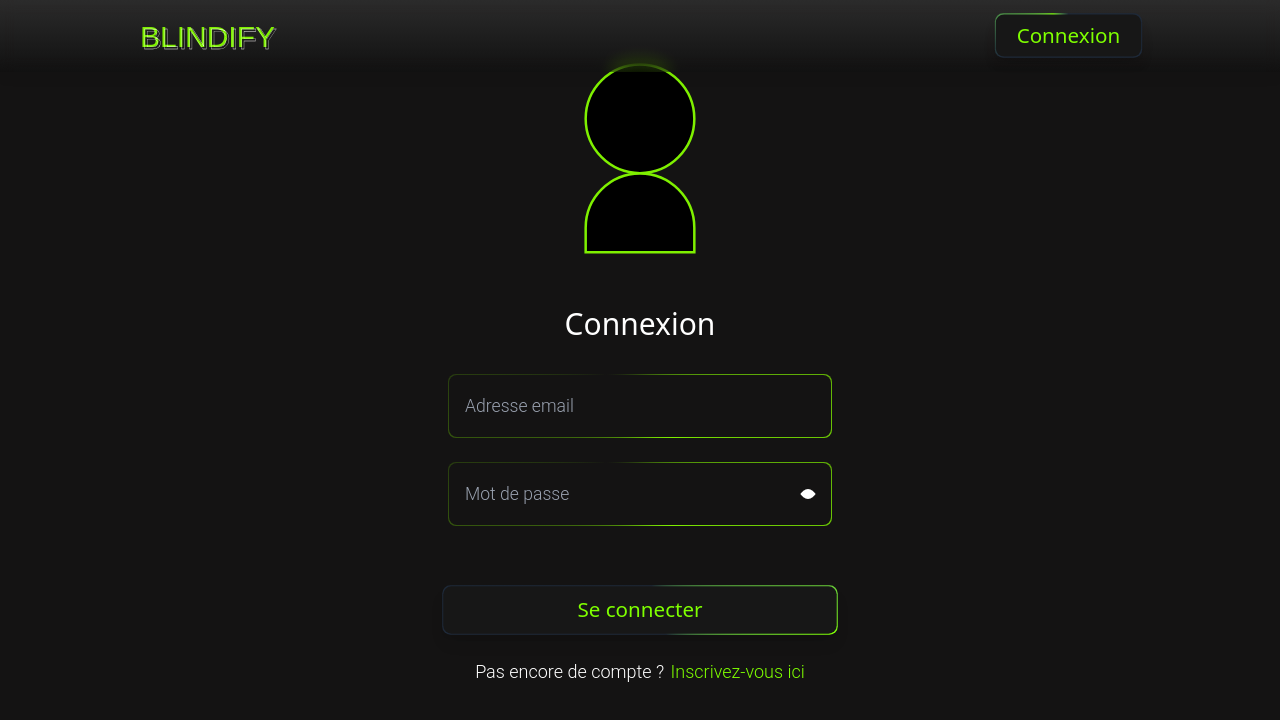
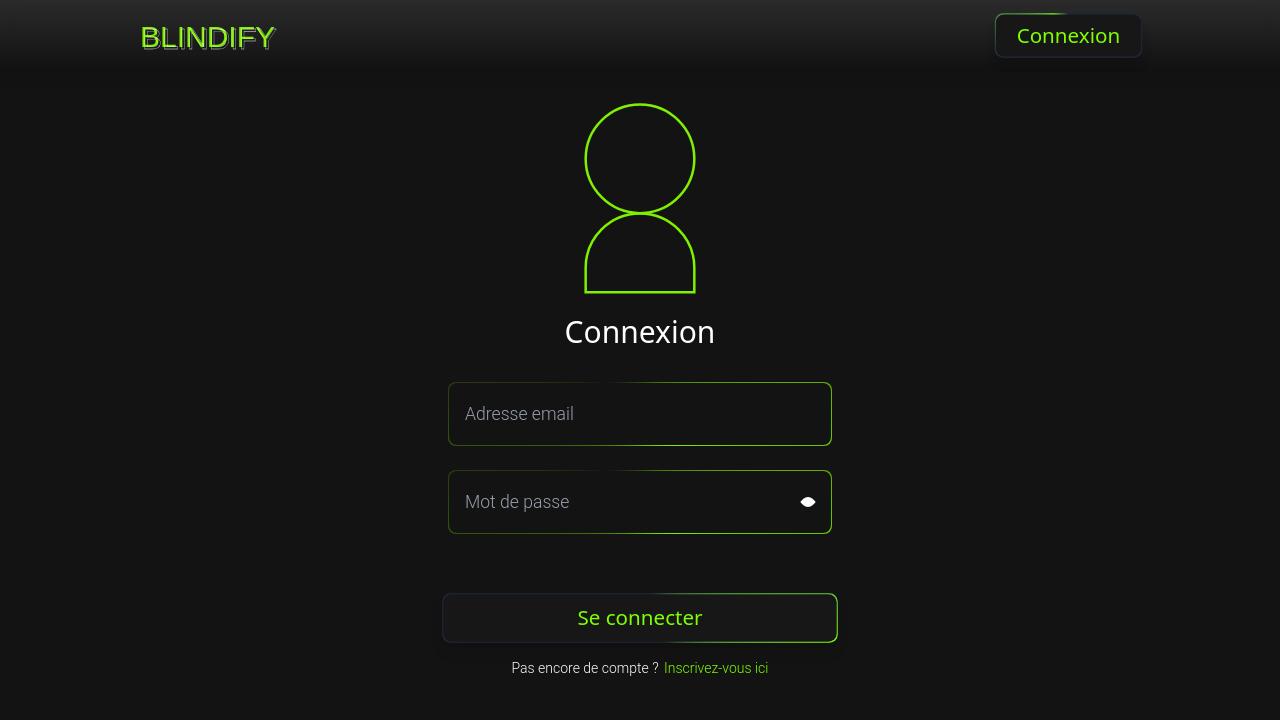
Before and after one commit to AngelHRD/BlindTestProjet, a React (Vite) app: page /login in a window 1280 px wide. Shown: the top 720 px of the page. Built offline with nearby package versions, Linux system fonts and the light colour scheme; a web font is replaced by a local one.

Commit message:
connexion & inscription animation

```diff
--- /dev/null
+++ b/src/pages/auth/cssauth/LoginAndRegister.css
@@ -0,0 +1,28 @@
+@keyframes drawCircle {
+    0% {
+        stroke-dasharray: 0, 136.3; /* Pas de tirets visibles au début */
+        stroke-dashoffset: 240; /* Commence à partir du bas (75% de la circonférence) */
+    }
+    100% {
+        stroke-dasharray: 136.3, 0; /* Le tiret couvre toute la circonférence */
+        stroke-dashoffset: 240; /* Le tracé se termine à la fin du cercle */
+    }
+}
+
+.animate-draw-circle {
+    animation: drawCircle 1s ease-in-out forwards;
+}
+
+@keyframes drawBody {
+    0% {
+        stroke-dasharray: 0, 1000; /* Pas de tirets visibles au début */
+        stroke-dashoffset: -140; /* Commence à partir du bas (75% de la circonférence) */
+    }
+    100% {
+        stroke-dasharray: 1000, 0; /* Le tiret couvre toute la circonférence */
+    }
+}
+
+.animate-draw-body {
+    animation: drawBody 1.5s ease-in-out forwards;
+}
--- a/src/pages/auth/login.jsx
+++ b/src/pages/auth/login.jsx
@@ -2,14 +2,25 @@ import * as yup from 'yup';
 import { yupResolver } from '@hookform/resolvers/yup';
 import { useForm } from 'react-hook-form';
 import { Link, useNavigate } from 'react-router-dom';
-import { useState } from 'react';
+import { useState, useEffect } from 'react';
 import ApiRequest from '../../services/api';
 import ButtonPerso from '../../components/ButtonPerso';
+import './cssauth/LoginAndRegister.css';
+import { motion } from 'framer-motion';
 
 function Login() {
     const navigate = useNavigate();
     const [errorMessage, setErrorMessage] = useState(null);
     const [showPassword, setShowPassword] = useState(false);
+    const [isVisible, setIsVisible] = useState(false);
+
+    useEffect(() => {
+        const hidden = setTimeout(() => {
+            setIsVisible(true);
+        }, 670);
+
+        return () => clearTimeout(hidden);
+    }, []);
 
     const schema = yup.object().shape({
         email: yup.string().email('Email invalide').required('Email requis'),
@@ -63,18 +74,29 @@ function Login() {
                 {/* SVG */}
                 <div className='mb-4 flex items-center justify-center'>
                     <svg xmlns='http://www.w3.org/2000/svg' version='1.1' viewBox='0 0 80 80' width='200' height='200'>
-                        <circle stroke='#7ff000' cx='40' cy='24.33' r='21.73' />
+                        <circle
+                            className='animate-draw-circle'
+                            fill='none'
+                            stroke='#7ff000'
+                            cx='40'
+                            cy='24.33'
+                            r='21.73'
+                        />
                         <path
+                            className={`${isVisible ? 'block' : 'hidden'} animate-draw-body `}
+                            fill='none'
                             stroke='#7ff000'
                             d='M40,46.16h0c11.99,0,21.73,9.73,21.73,21.73v9.76H18.27v-9.76c0-11.99,9.73-21.73,21.73-21.73Z'
                         />
                     </svg>
                 </div>
                 {/* FORMULAIRE */}
-                <div className='p-8 rounded-lg mb-24 w-full max-w-md'>
-                    <h2 className='text-3xl text-center text-white mb-8' id='login-title'>
-                        Connexion
-                    </h2>
+                <div className='px-8 rounded-lg mb-24 w-full max-w-md'>
+                    <motion.div initial={{ opacity: 0 }} animate={{ opacity: 1 }} transition={{ duration: 5 }}>
+                        <h2 className='text-3xl text-center text-white mb-8' id='register-title'>
+                            Connexion
+                        </h2>
+                    </motion.div>
                     <form
                         onSubmit={handleSubmit(onSubmit)}
                         className='space-y-6'
@@ -178,7 +200,7 @@ function Login() {
                             />
                         </div>
                     </form>
-                    <p className='text-center para text-lg mt-6 text-white'>
+                    <p className='text-center para text-sm mt-4 text-white'>
                         Pas encore de compte ?{' '}
                         <Link to='/register' className='text-[chartreuse] hover:underline ml-0.5'>
                             Inscrivez-vous ici
--- a/src/pages/auth/register.jsx
+++ b/src/pages/auth/register.jsx
@@ -3,13 +3,24 @@ import { yupResolver } from '@hookform/resolvers/yup';
 import { useForm } from 'react-hook-form';
 import { Link, useNavigate } from 'react-router-dom';
 import ButtonPerso from '../../components/ButtonPerso';
-import { useState } from 'react';
+import { useState, useEffect } from 'react';
 import ApiRequest from '../../services/api';
+import { motion } from 'framer-motion';
 
 function Register() {
     const navigate = useNavigate();
     const [errorMessage, setErrorMessage] = useState(null);
     const [showPassword, setShowPassword] = useState(false);
+
+    const [isVisible, setIsVisible] = useState(false);
+
+    useEffect(() => {
+        const hidden = setTimeout(() => {
+            setIsVisible(true);
+        }, 670);
+
+        return () => clearTimeout(hidden);
+    }, []);
 
     const schema = yup.object().shape({
         username: yup.string().required("Nom d'utilisateur requis"),
@@ -76,18 +87,22 @@ function Register() {
             {/* SVG */}
             <div className='mb-4 flex items-center justify-center'>
                 <svg xmlns='http://www.w3.org/2000/svg' version='1.1' viewBox='0 0 80 80' width='200' height='200'>
-                    <circle stroke='#7ff000' cx='40' cy='24.33' r='21.73' />
+                    <circle className='animate-draw-circle' fill='none' stroke='#7ff000' cx='40' cy='24.33' r='21.73' />
                     <path
+                        className={`${isVisible ? 'block' : 'hidden'} animate-draw-body `}
+                        fill='none'
                         stroke='#7ff000'
                         d='M40,46.16h0c11.99,0,21.73,9.73,21.73,21.73v9.76H18.27v-9.76c0-11.99,9.73-21.73,21.73-21.73Z'
                     />
                 </svg>
             </div>
             {/* FORMULAIRE */}
-            <div className='p-8 rounded-lg mb-24 w-full max-w-md'>
-                <h2 className='text-3xl text-center text-white mb-8' id='register-title'>
-                    Inscription
-                </h2>
+            <div className='px-8 rounded-lg w-full max-w-md'>
+                <motion.div initial={{ opacity: 0 }} animate={{ opacity: 1 }} transition={{ duration: 5 }}>
+                    <h2 className='text-3xl text-center text-white mb-8' id='register-title'>
+                        Inscription
+                    </h2>
+                </motion.div>
                 <form
                     onSubmit={handleSubmit(onSubmit)}
                     className='space-y-6'
@@ -262,10 +277,17 @@ function Register() {
                             </p>
                         )}
                     </div>
-
-                    <ButtonPerso type='submit' text="S'inscrire" width='w-full' height='h-12' aria-label="S'inscrire" />
+                    <div className='mt-15'>
+                        <ButtonPerso
+                            type='submit'
+                            text="S'inscrire"
+                            width='w-full'
+                            height='h-12'
+                            aria-label="S'inscrire"
+                        />
+                    </div>
                 </form>
-                <p className='text-center para text-lg mt-6 text-white'>
+                <p className='text-center para text-sm mt-4 text-white'>
                     Déjà inscrit ?{' '}
                     <Link to='/login' className='text-[chartreuse] hover:underline ml-0.5'>
                         Connectez-vous ici
```
